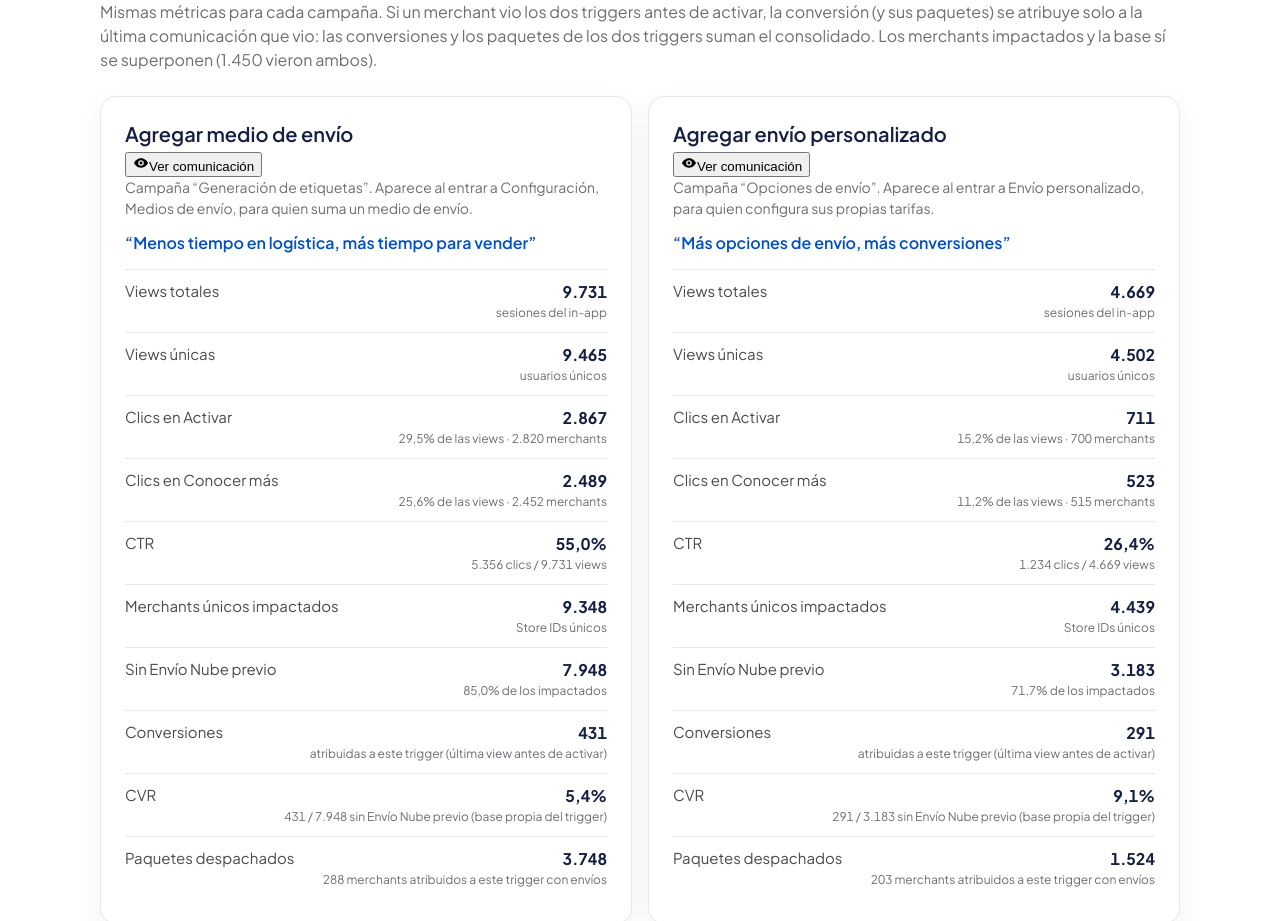
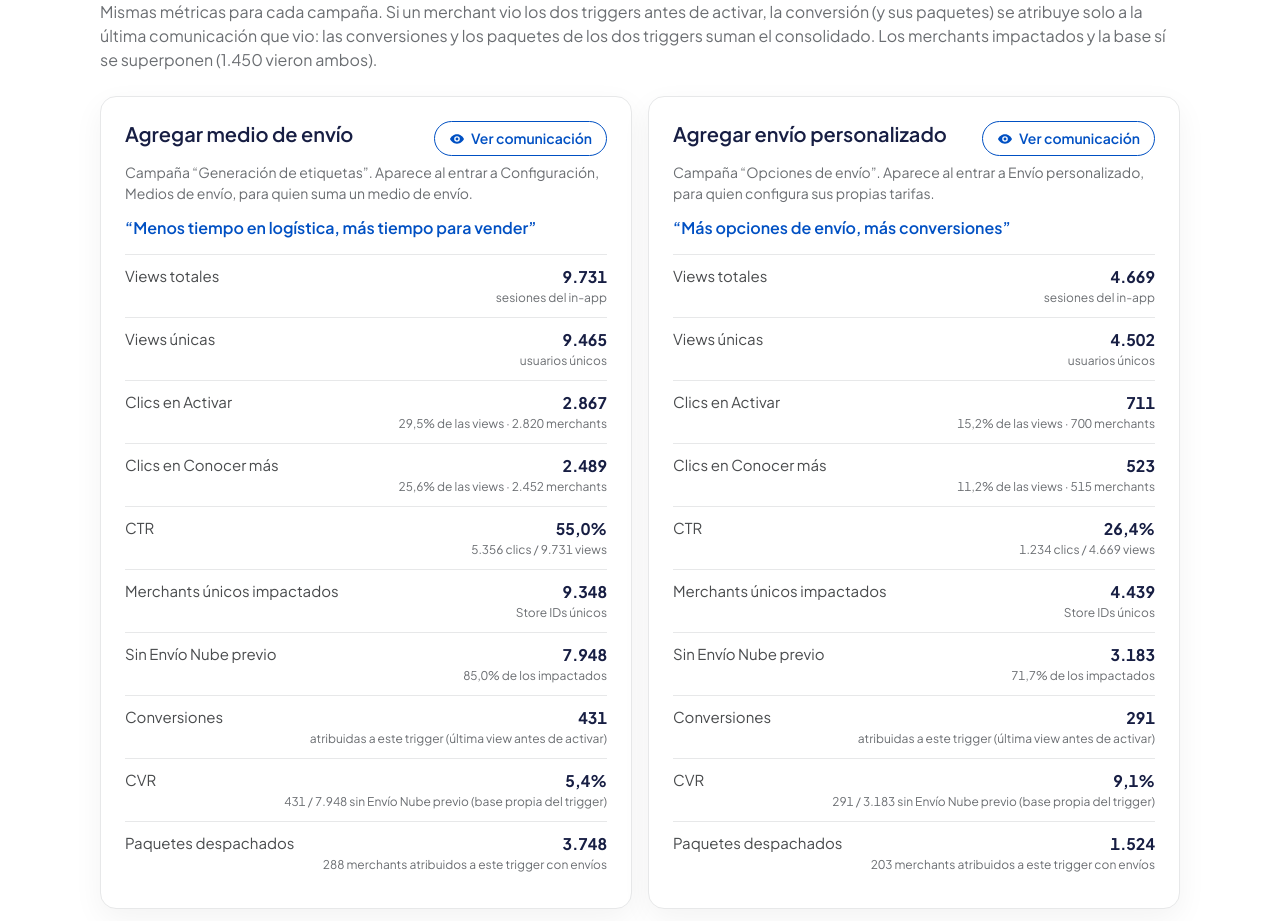
Before and after one commit to alanlelli-tn/envio-nube-triggers-activacion, a Next.js app: page / in a window 1280 px wide. Shown: the part 1240-2161 px from the top of the page. Built offline with nearby package versions, Linux system fonts and the light colour scheme.

Commit message:
Add styles for preview dialog and buttons

```diff
--- a/app/globals.css
+++ b/app/globals.css
@@ -85,6 +85,31 @@ p { margin: 0 0 12px; }
 .grid2 { display: grid; grid-template-columns: repeat(auto-fit, minmax(min(100%, 440px), 1fr)); gap: 16px; margin-top: 24px; }
 .grid2 + .grid2 { margin-top: 16px; }
 .table-card { margin-top: 20px; padding: 8px 16px; overflow-x: auto; }
+.trigger-head { display: flex; align-items: flex-start; justify-content: space-between; gap: 12px; margin-bottom: 6px; }
+.trigger-head h3 { margin: 0; }
+.btn-preview {
+  display: inline-flex; align-items: center; gap: 6px; flex: 0 0 auto; cursor: pointer;
+  font: inherit; font-size: 14px; font-weight: 600; color: var(--blue); background: transparent;
+  border: 1px solid var(--blue); border-radius: 100px; padding: 6px 14px;
+}
+.btn-preview:hover { background: var(--blue-soft); }
+.btn-preview:focus-visible, .btn-close:focus-visible { outline: 2px solid var(--blue); outline-offset: 2px; }
+.preview-dialog {
+  padding: 0; border: 0; border-radius: 16px; background: var(--surface); color: var(--body);
+  width: min(92vw, 560px); max-height: 92vh; overflow: hidden; box-shadow: 0 24px 60px rgba(1, 11, 35, 0.35);
+}
+.preview-dialog[open] { display: flex; flex-direction: column; }
+.preview-dialog::backdrop { background: rgba(1, 11, 35, 0.6); }
+.preview-body { padding: 16px 16px 20px; overflow: auto; }
+.preview-head { display: flex; align-items: flex-start; justify-content: space-between; gap: 12px; margin-bottom: 12px; }
+.preview-head strong { display: block; color: var(--text); font-size: 16px; }
+.preview-head form { margin: 0; }
+.btn-close {
+  width: 32px; height: 32px; border-radius: 100px; border: 1px solid var(--border); background: transparent;
+  color: var(--text); font-size: 20px; line-height: 1; cursor: pointer;
+}
+.btn-close:hover { background: var(--soft); }
+.preview-body img { display: block; width: auto; max-width: 100%; height: auto; margin: 0 auto; border-radius: 12px; border: 1px solid var(--border); }
 .quote { font-weight: 600; color: var(--blue); margin: 6px 0 14px; }
 
 .rows { margin: 0; }
```
